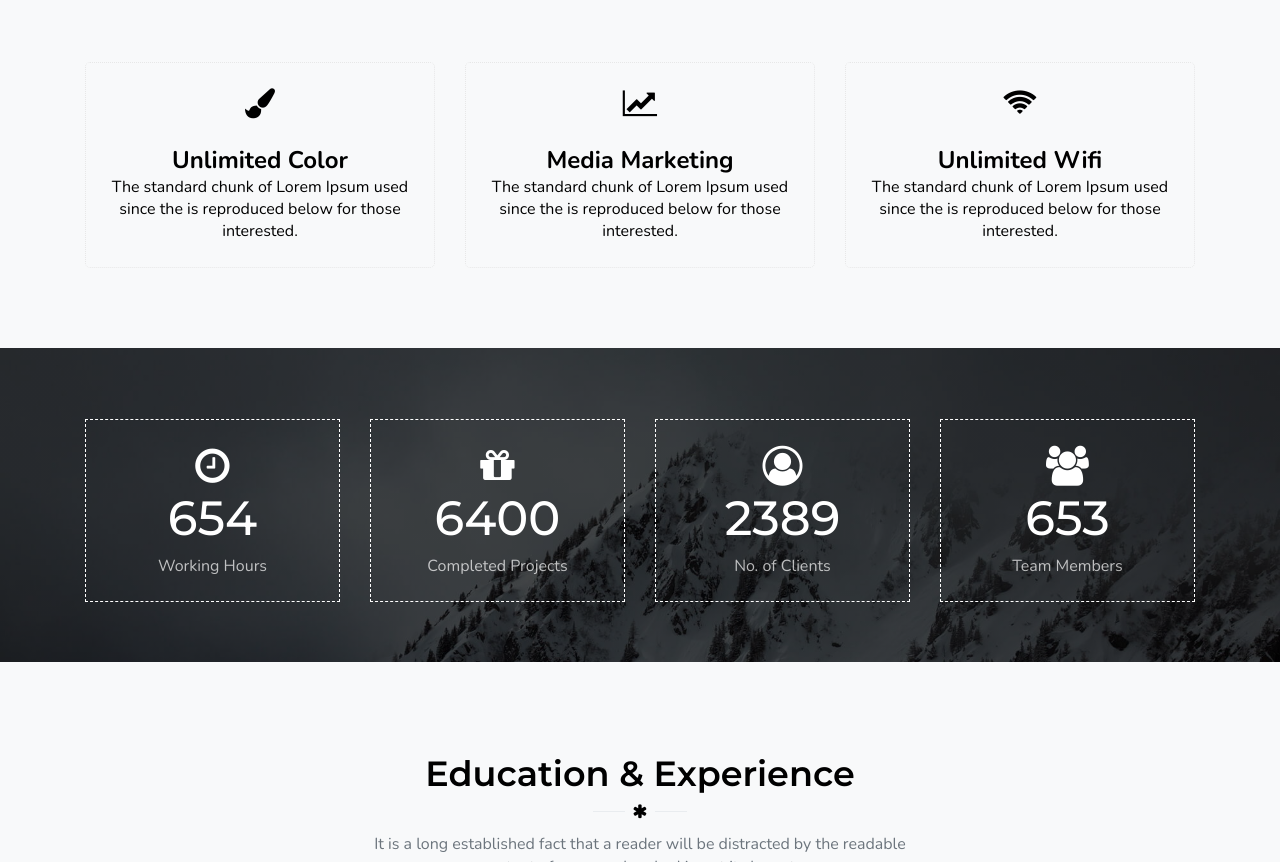
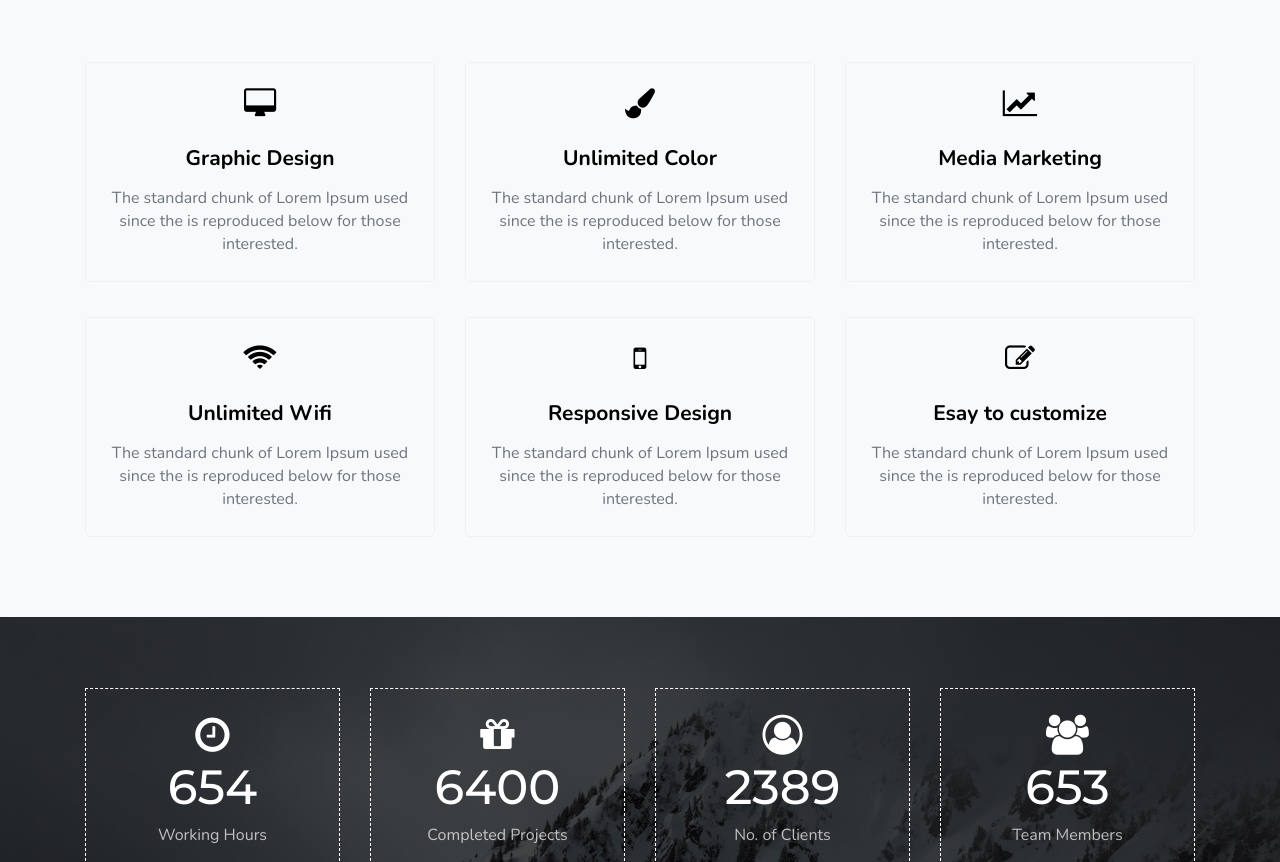
Before and after one commit to front-end-by-rimantas/25-grupe-portfolio-elvish, a website with bundled scripts: page index.html in a window 1280 px wide. Shown: the part 1972-2834 px from the top of the page. Built offline with nearby package versions, Linux system fonts and the light colour scheme; animation ran at ten frames a second.

Commit message:
Our-services

```diff
--- a/css/components/our-services.css
+++ b/css/components/our-services.css
@@ -4,21 +4,26 @@
     gap: 35px 30px;
 }
 
-.our-services-list > .services-item > .services-icon {
+.our-services-list > .our-services-item > .services-icon {
     margin-bottom: 26px;
     font-size: 30px;
 }
 
-.our-services-list > .services-item {
+.our-services-list > .our-services-item {
     text-align: center;
     border: 1px dotted var(--color-grey-light-border);
     border-radius: 5px;
     padding: 25px;
 }
 
-.our-services-list > .services-item > .paragraph {
+.our-services-list > .our-services-item > .title {
+    font-size: 21px;
+    padding-bottom: 7px;
+}
+
+.our-services-list > .our-services-item > .paragraph {
+    margin-bottom: 0px;
     color: var(--color-grey);
-    margin-bottom: 0px;
 }
 
 .our-services-list {
--- a/js/components/ourServices/ourServices.js
+++ b/js/components/ourServices/ourServices.js
@@ -31,10 +31,10 @@ function ourServices(selector, data) {
         }
 
         generatedOurServicesCount++;
-        HTML +=  `<div class="col-12 col-md-4 col-lg-4 col-xl-4 col-xxl-4 services-item">
+        HTML +=  `<div class="our-services-item">
                     <i class="services-icon fa fa-${ourService.icon}" aria-hidden="true"></i>
-                        <h2>${ourService.title}</h2>
-                        <p>${ourService.description}</p>
+                        <h2 class="title">${ourService.title}</h2>
+                        <p class="paragraph">${ourService.description}</p>
                   </div>`;
 
     }
--- a/js/data/ourServicesData.js
+++ b/js/data/ourServicesData.js
@@ -1,36 +1,41 @@
 const ourServicesData = {
-    maxCount: 3,
+    maxCount: 6,
     list: [
-
+        {
+             icon: "desktop",
+             title: "Graphic Design",
+             description: "The standard chunk of Lorem Ipsum used since the is reproduced below for those interested.",
+             active: false
+        },
         {
              icon: "paint-brush",
              title: "Unlimited Color",
              description: "The standard chunk of Lorem Ipsum used since the is reproduced below for those interested.",
-             active: false
+             active: true
         },
         {
              icon: "line-chart",
              title: "Media Marketing",
              description: "The standard chunk of Lorem Ipsum used since the is reproduced below for those interested.",
-             active: false
+             active: true
         },
         {
              icon: "wifi",
              title: "Unlimited Wifi",
              description: "The standard chunk of Lorem Ipsum used since the is reproduced below for those interested.",
-             active: false
+             active: true
         },
         {
              icon: "mobile",
              title: "Responsive Design",
              description: "The standard chunk of Lorem Ipsum used since the is reproduced below for those interested.",
-             active: false
+             active: true
         },
         {
              icon: "pencil-square-o",
              title: "Esay to customize",
              description: "The standard chunk of Lorem Ipsum used since the is reproduced below for those interested.",
-             active: false
+             active: true
         },
     ]
 }
```
Also changed, not shown: index.html (+1 -1 lines).
